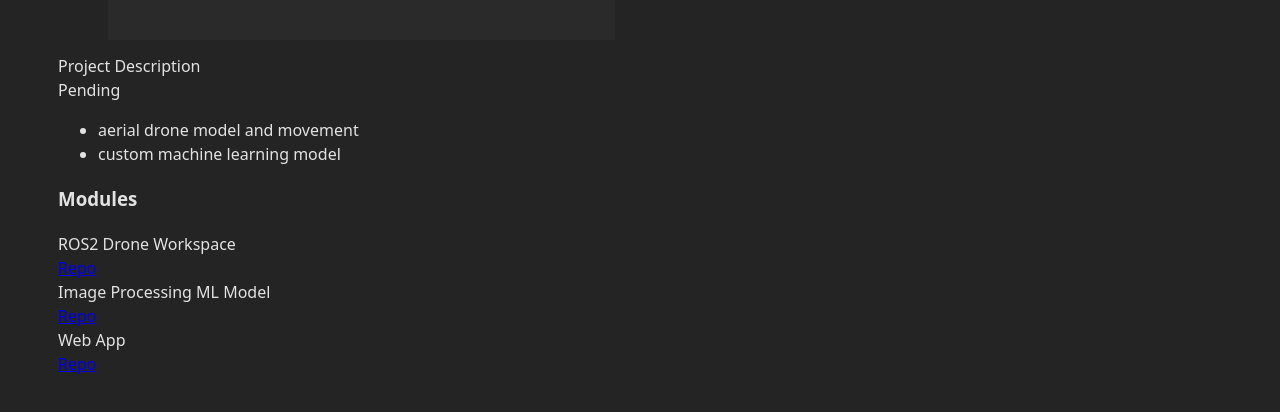
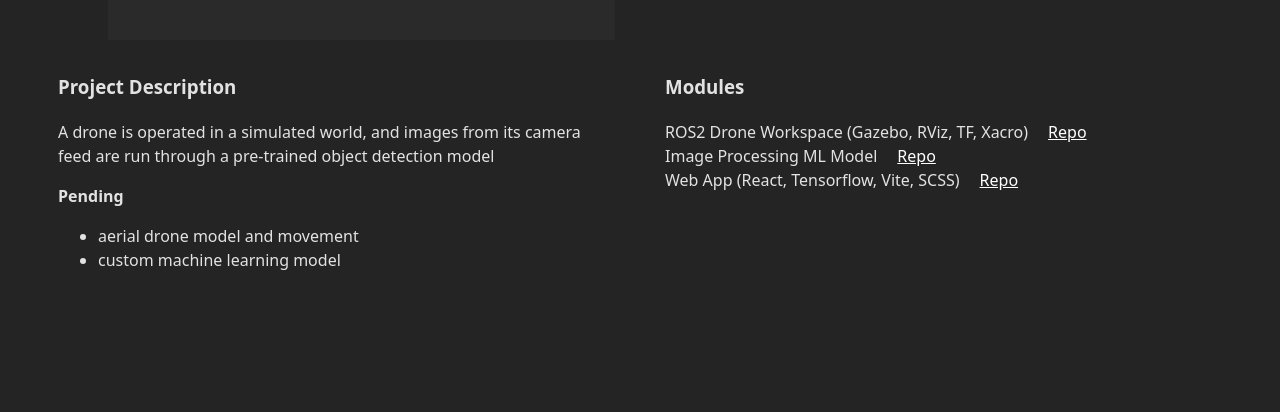
Before and after one commit to joeyskuo/drone-vision, a React (Vite) app: page / in a window 1280 px wide. Shown: the part 1343-1755 px from the top of the page. After the commit the page ends 1681 px from the top, so only its background shows below. Built offline with nearby package versions, Linux system fonts and the light colour scheme.

Commit message:
about-section rename; descriptions and sections updated

```diff
--- a/src/components/MainLayout.jsx/MainLayout.jsx
+++ b/src/components/MainLayout.jsx/MainLayout.jsx
@@ -19,21 +19,22 @@ const MainLayout = () => {
             <section className="image-process-section">
                 <ImageProcessingContainer/>
             </section>
-            <section className="repo-section">
-                <div>
-                    <div>Project Description</div>
+            <section className="about-section">
+                <section className="project-description-section">
+                    <h3>Project Description</h3>
+                    <p>A drone is operated in a simulated world, and images from its camera feed are run through a pre-trained object detection model</p>
                     <div>
-                        <div>Pending</div>
+                        <div><strong>Pending</strong></div>
                         <ul>
                             <li>aerial drone model and movement</li>
                             <li>custom machine learning model</li>
                         </ul>
                     </div>
-                </div>
-                <div>
+                </section>
+                <section className="repo-section">
                     <h3>Modules</h3>
                     <article>
-                        <div>ROS2 Drone Workspace</div>
+                        <div>ROS2 Drone Workspace (Gazebo, RViz, TF, Xacro)</div>
                         <a href="http://github.com">Repo</a>
                     </article>
                     <article>
@@ -41,10 +42,10 @@ const MainLayout = () => {
                         <a href="http://github.com">Repo</a>
                     </article>
                     <article>
-                        <div>Web App</div>
+                        <div>Web App (React, Tensorflow, Vite, SCSS)</div>
                         <a href="http://github.com">Repo</a>
                     </article>
-                </div>
+                </section>
             </section>
         </div>
     )
```
